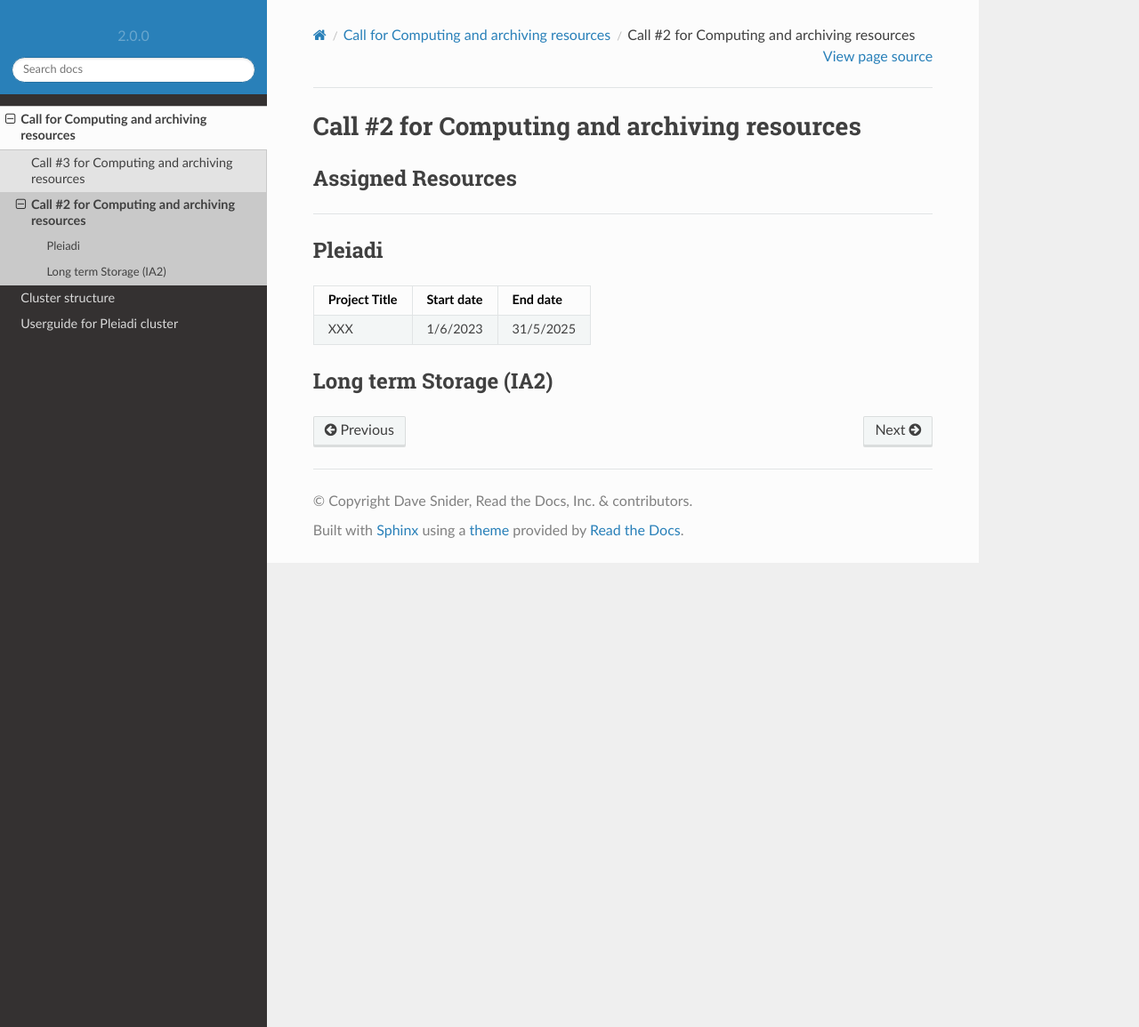
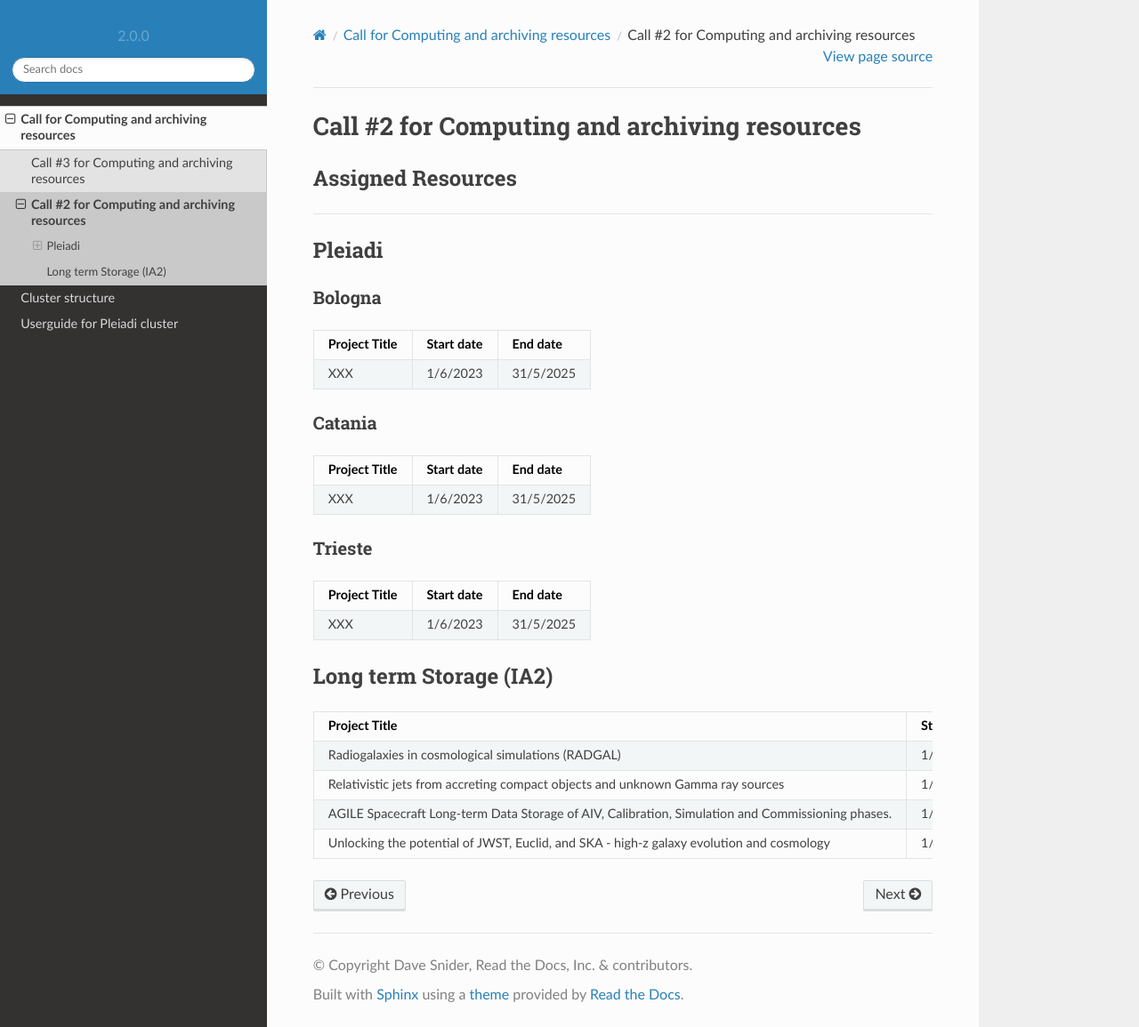
Before and after one commit to fvitello/pleiadi-doc, a Sphinx documentation site: the page built from docs/call/call2.rst, in a window 1280 px wide and 1155 px high. Shown: the whole window at 89% size. Built offline with Sphinx 7.4.7 and the Read the Docs theme 2.0.0, drawn with Linux system fonts in a browser that asks for light colours; pages that are not in the unit, such as notebooks, are missing from menus.

Commit message:
Update call2.rst

```diff
--- a/docs/call/call2.rst
+++ b/docs/call/call2.rst
@@ -12,6 +12,24 @@ Call #2 for Computing and archiving resources
 Pleiadi
 *********
 
+Bologna
+^^^^^^^^^^^^^^^^^^^^^^
++------------------------------------------------------+------------+-----------+
+| Project Title                                        | Start date | End date  |
++======================================================+============+===========+
+| XXX                                                  | 1/6/2023   | 31/5/2025 |
++------------------------------------------------------+------------+-----------+
+
+Catania
+^^^^^^^^^^^^^^^^^^^^^^
++------------------------------------------------------+------------+-----------+
+| Project Title                                        | Start date | End date  |
++======================================================+============+===========+
+| XXX                                                  | 1/6/2023   | 31/5/2025 |
++------------------------------------------------------+------------+-----------+
+
+Trieste
+^^^^^^^^^^^^^^^^^^^^^^
 +------------------------------------------------------+------------+-----------+
 | Project Title                                        | Start date | End date  |
 +======================================================+============+===========+
@@ -23,14 +41,17 @@ Long term Storage (IA2)
 *********
 
 
-+------------------------------------------------------+------------+-----------+
-| Project Title                                        | Start date | End date  |
-+======================================================+============+===========+
-| Radiogalaxies in cosmological simulations (RADGAL)   | 1/6/2023   | 31/5/2025 |
-+------------------------------------------------------+------------+-----------+
-| Relativistic jets from accreting compact objects and unknown Gamma ray sources   | 1/8/2023   | 1/8/2030 |
-+------------------------------------------------------+------------+-----------+
-| AGILE Spacecraft Long-term Data Storage of AIV, Calibration, Simulation and Commissioning phases.   | 1/6/2023   | 1/6/2033 |
-+------------------------------------------------------+------------+-----------+
-| Unlocking the potential of JWST, Euclid, and SKA - high-z galaxy evolution and cosmology   | 1/6/2023   | 31/12/2040 |
-+------------------------------------------------------+------------+-----------+
++------------------------------------------------------+------------+------------+
+| Project Title                                        | Start date | End date   |
++======================================================+============+============+
+| Radiogalaxies in cosmological simulations (RADGAL)   | 1/6/2023   | 31/5/2025  |
++------------------------------------------------------+------------+------------+
+| Relativistic jets from accreting compact objects     |            |            |
+| and unknown Gamma ray sources                        | 1/8/2023   | 1/8/2030   |
++------------------------------------------------------+------------+------------+
+| AGILE Spacecraft Long-term Data Storage of AIV,      |            |            |
+| Calibration, Simulation and Commissioning phases.    | 1/6/2023   | 1/6/2033   |
++------------------------------------------------------+------------+------------+
+| Unlocking the potential of JWST, Euclid, and SKA -   |            |            |
+| high-z galaxy evolution and cosmology                | 1/6/2023   | 31/12/2040 |
++------------------------------------------------------+------------+------------+
```
